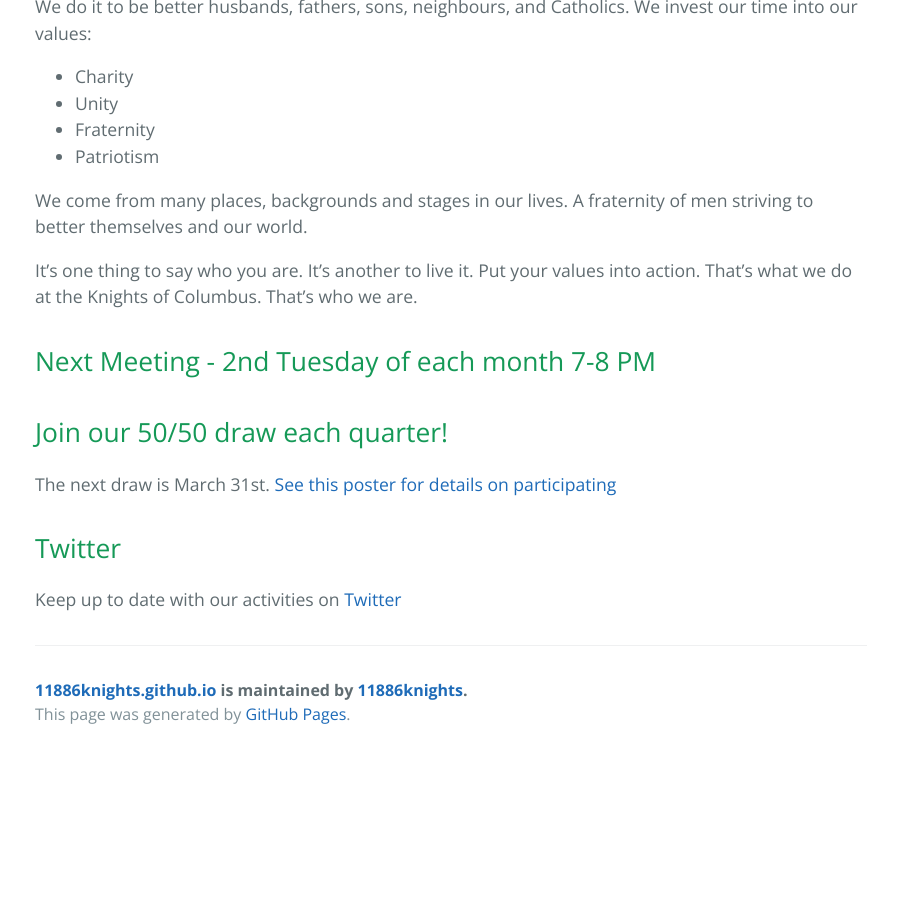
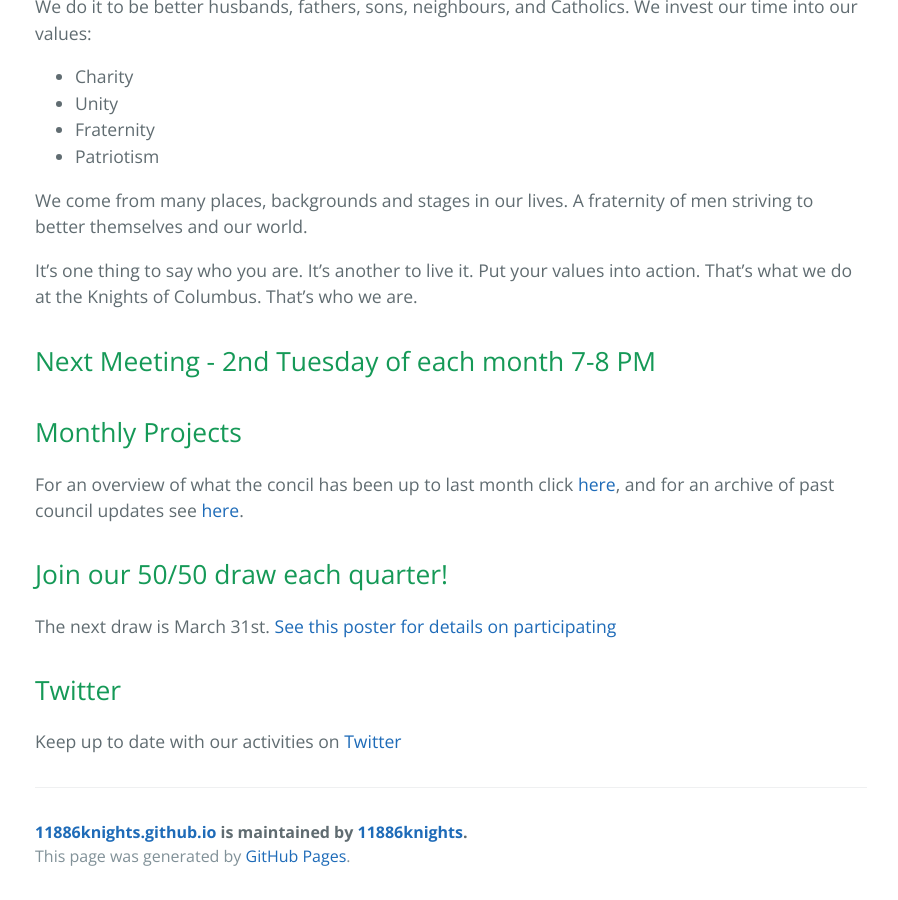
Before and after one commit to 11886knights/11886knights.github.io, a Jekyll site: the page built from index.md, in a window 1280 px wide and 900 px high, scrolled down 769 px. Shown: the whole window, without its empty margins (189-1087 px from the left). Built offline with Jekyll 4.4.1, drawn with Linux system fonts in a browser that asks for light colours; before the commit the page ends 1527 px from its top, so only the background shows below that.

Commit message:
knights move update, and addition of monthly projects

```diff
--- a/index.md
+++ b/index.md
@@ -25,6 +25,10 @@ It’s one thing to say who you are. It’s another to live it. Put your values
 
 ## Next Meeting - 2nd Tuesday of each month 7-8 PM
 
+## Monthly Projects
+
+For an overview of what the concil has been up to last month click [here](https://github.com/11886knights/11886knights.github.io/raw/master/docs/monthly_projects/2021/12-Dec21.pdf), and for an archive of past council updates see [here](https://github.com/11886knights/11886knights.github.io/tree/master/docs/monthly_projects).
+
 ## Join our 50/50 draw each quarter!
 
 The next draw is March 31st. [See this poster for details on participating](https://github.com/11886knights/11886knights.github.io/raw/master/docs/Council_Raffle_Mar_31_draw.pdf)
```
Also changed, not shown: page_knights_moves.md (+1 -1 lines), 2 other files.
